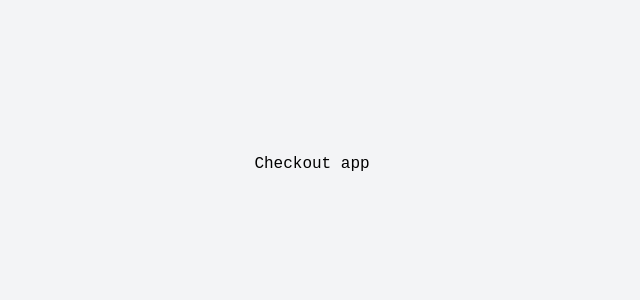
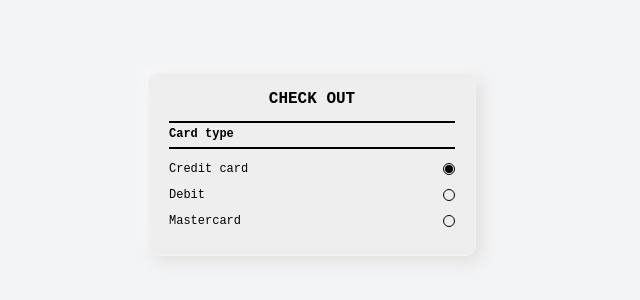
Before and after one commit to MikeyJL/neo-card-checkout, a React (Create React App) app: page / in a window 1280 px wide. Shown: the part 236-536 px from the top of the page, without its empty margins (328-968 px from the left). Built offline with nearby package versions, Linux system fonts and the light colour scheme.

Commit message:
feat: Add card type

```diff
--- a/package.json
+++ b/package.json
@@ -10,6 +10,7 @@
     "@types/node": "^16.7.13",
     "@types/react": "^18.0.0",
     "@types/react-dom": "^18.0.0",
+    "classnames": "^2.3.2",
     "react": "^18.2.0",
     "react-dom": "^18.2.0",
     "react-scripts": "5.0.1",
--- a/src/App.tsx
+++ b/src/App.tsx
@@ -1,7 +1,34 @@
+import { useState } from "react";
+import { SelectRow } from "./components";
+import { CARD_TYPE_OPTIONS } from "./constants";
+import { CardType } from "./types";
+
 const App = () => {
+  const [cardType, setCardType] = useState<CardType>("credit");
+
   return (
     <main className="flex flex-col items-center justify-center h-screen w-screen">
-      <h1>Checkout app</h1>
+      {/* Receipt */}
+      <div className="c-card w-[328px] px-5 py-4">
+        <p className="text-center font-bold leading-5 mb-3">CHECK OUT</p>
+
+        {/* Card type*/}
+        <hr className="c-rule" />
+        <p className="leading-[14px] mt-1 mb-1.5 font-bold text-xs">
+          Card type
+        </p>
+        <hr className="c-rule mb-3" />
+        {CARD_TYPE_OPTIONS.map((type) => (
+          <SelectRow
+            key={type.value}
+            label={type.label}
+            value={type.value}
+            className="mb-2.5"
+            selected={cardType === type.value}
+            onChange={(type) => setCardType(type as CardType)}
+          />
+        ))}
+      </div>
     </main>
   );
 };
--- /dev/null
+++ b/src/components/SelectRow.tsx
@@ -0,0 +1,35 @@
+import classNames from "classnames";
+import { FC } from "react";
+
+interface IProps {
+  label: string;
+  value: string;
+  selected: boolean;
+  onChange: (value: string) => void;
+  className?: string;
+}
+
+const SelectRow: FC<IProps> = ({
+  label,
+  value,
+  selected,
+  onChange,
+  className,
+}) => {
+  return (
+    <div
+      className={classNames("flex items-center justify-between", className)}
+      onClick={() => {
+        onChange(value);
+      }}
+    >
+      <p className="text-xs">{label}</p>
+
+      <div className="w-3 h-3 rounded-full border border-black flex items-center justify-center">
+        {selected && <div className="w-2 h-2 rounded-full bg-black" />}
+      </div>
+    </div>
+  );
+};
+
+export default SelectRow;
--- /dev/null
+++ b/src/components/index.ts
@@ -0,0 +1 @@
+export { default as SelectRow } from "./SelectRow";
--- /dev/null
+++ b/src/constants/index.ts
@@ -0,0 +1,16 @@
+import { CardType, SelectOption } from "../types";
+
+export const CARD_TYPE_OPTIONS: SelectOption<string, CardType>[] = [
+	{
+		label: "Credit card",
+		value: "credit",
+	},
+	{
+		label: "Debit",
+		value: "debit",
+	},
+	{
+		label: "Mastercard",
+		value: "mastercard",
+	},
+];
--- a/src/index.css
+++ b/src/index.css
@@ -10,3 +10,17 @@
 
   @apply bg-gray-100;
 }
+
+@layer components {
+  .c-card {
+    background: #efeeee;
+    border: 1px solid rgba(255, 255, 255, 0.2);
+    box-shadow: 6px 6px 16px rgba(209, 205, 199, 0.5),
+      -6px -6px 16px rgba(255, 255, 255, 0.5);
+    border-radius: 10px;
+  }
+
+  .c-rule {
+    @apply w-full border border-black;
+  }
+}
--- /dev/null
+++ b/src/types/index.ts
@@ -0,0 +1,6 @@
+export type CardType = "credit" | "debit" | "mastercard";
+
+export type SelectOption<T = string, U = string> = {
+	label: T;
+	value: U;
+};
```
Also changed, not shown: 1 other file (tests, documents, lock files or other folders).
